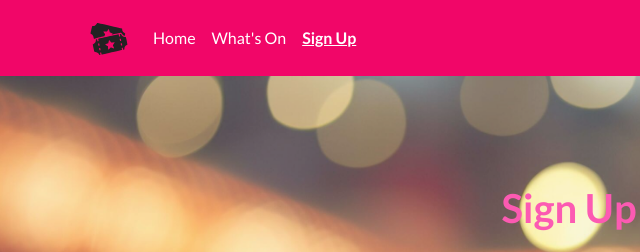
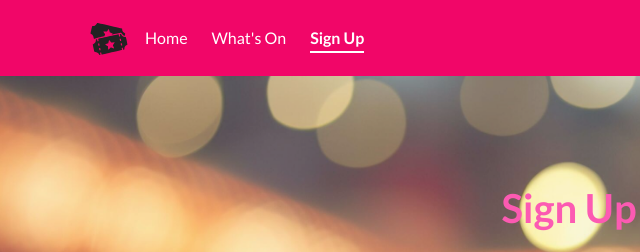
Before and after one commit to digital-futures-academy-se-2404-a/web-development-hackathon-group-1-amazing, a website: page sign-up.html in a window 1280 px wide. Shown: the top 252 px of the page, 71-711 px from the left. Drawn offline with nearby package versions, Linux system fonts and the light colour scheme.

Commit message:
feat: add hover effects to header and footer links

```diff
--- a/css/styles.css
+++ b/css/styles.css
@@ -30,8 +30,43 @@ header {
 }
 
 .navbar-nav .nav-item .active {
-  text-decoration: underline;
   font-weight: bold;
+}
+
+
+.navbar-nav .nav-item .active::before {
+  height: 2px;
+  content: "";
+  position: absolute;
+  background-color: #fff;
+  width: 100%;
+  bottom: -3px;
+}
+
+.navbar-nav .nav-item {
+  position: relative;
+}
+
+.navbar-nav .nav-item .nav-link {
+  padding: 0;
+}
+
+.navbar-nav .nav-item::before {
+  transition: 300ms;
+  height: 2px;
+  content: "";
+  position: absolute;
+  background-color: #fff;
+  width: 0%;
+  bottom: -3px;
+}
+
+.navbar-nav .nav-item:hover::before {
+  width: 100%;
+}
+
+.navbar-nav .nav-item:hover {
+  opacity: 1;
 }
 
 .container {
@@ -89,11 +124,26 @@ footer {
 }
 
 footer a {
+  position: relative;
   color: #ff299c;
   text-decoration: none;
 }
+footer .footer-links a::before {
+  transition: 300ms;
+  height: 1px;
+  content: "";
+  position: absolute;
+  background-color: #f989bb;
+  width: 0%;
+  bottom: -3px;
+}
+
+footer .footer-links a:hover::before {
+  width: 100%;
+}
 
 footer a:hover {
+  opacity: 1;
   color: #f989bb;
 }
 
--- a/sign-up.html
+++ b/sign-up.html
@@ -39,17 +39,17 @@
 
 
             <div class="collapse navbar-collapse" id="navbarToggler">
-                <ul class="navbar-nav mr-auto mt-2 mt-lg-0">
+                <ul class="navbar-nav mr-auto mt-2 mt-lg-0 gap-4">
                     <li class="nav-item">
-                        <a href="index.html" class="nav-link px-2 text-white">Home</a>
+                        <a href="index.html" class="nav-link text-white">Home</a>
                     </li>
                     </li>
                     <li class="nav-item">
-                        <a href="whats-on.html" class="nav-link px-2 text-white">What's On</a>
+                        <a href="whats-on.html" class="nav-link text-white">What's On</a>
                     </li>
                     </li>
                     <li class="nav-item">
-                        <a href="sign-up.html" class="nav-link px-2 text-white active">Sign Up</a>
+                        <a href="sign-up.html" class="nav-link text-white active">Sign Up</a>
                     </li>
                     </li>
                 </ul>
```
Also changed, not shown: index.html (+4 -4 lines), whats-on.html (+4 -4 lines).
